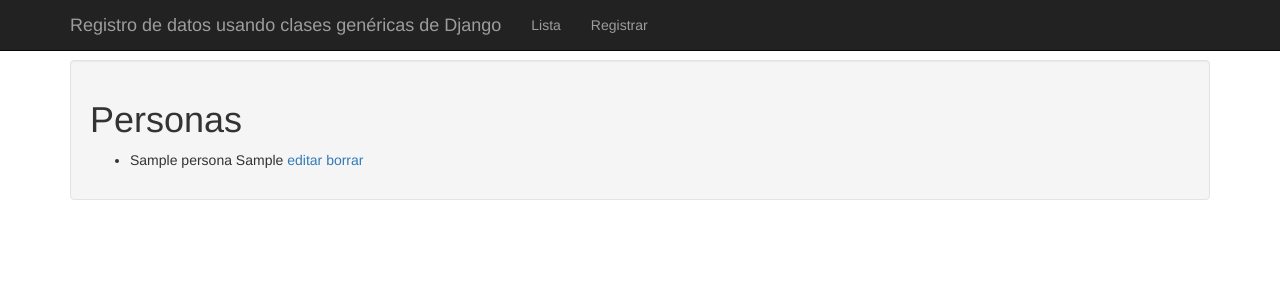
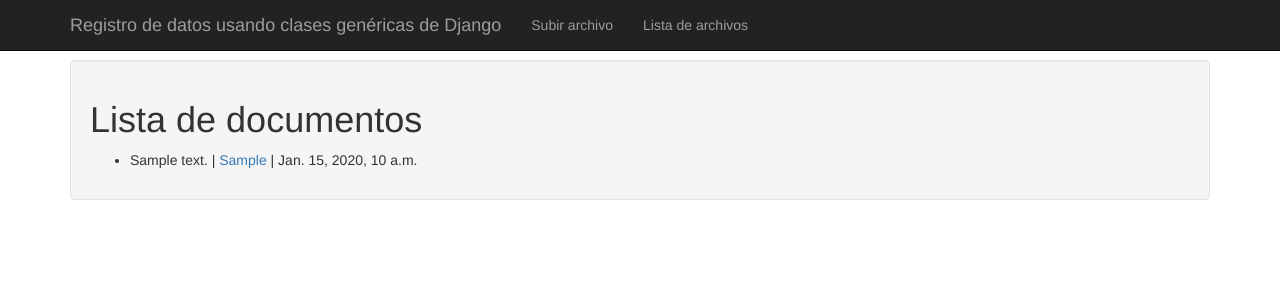
Before and after one commit to argenisosorio/registro_vistas_clases, a Django app: page / in a window 1280 px wide. Shown: the top 300 px of the page. Run offline with Django 3.2, Linux system fonts and the light colour scheme; tables that the repository leaves empty hold one stand-in row (values such as "Sample post"); some libraries are stand-ins or nearby versions.

Commit message:
Arreglando detalles además de que se documentaron las views

```diff
--- a/registro/admin.py
+++ b/registro/admin.py
@@ -1,6 +1,6 @@
 # -*- coding: utf-8 -*-
 from django.contrib import admin
-from registro.models import Persona, Document
+from registro.models import Document
 
-admin.site.register(Persona)
+
 admin.site.register(Document)
--- a/registro/forms.py
+++ b/registro/forms.py
@@ -6,4 +6,4 @@ from registro.models import Document
 class DocumentForm(forms.ModelForm):
     class Meta:
         model = Document
-        fields = ('description', 'document', )
+        fields = ('description','document',)
--- a/registro/models.py
+++ b/registro/models.py
@@ -8,13 +8,5 @@ class Document(models.Model):
     document = models.FileField(upload_to='')
     uploaded_at = models.DateTimeField(auto_now_add=True)
 
-
-class Persona(models.Model):
-    nombre = models.CharField(max_length=200)
-    cedula = models.CharField(max_length=8)
-
     def __unicode__(self):
-        return self.nombre
-
-    def get_absolute_url(self):
-        return reverse('registro:editar', kwargs={'pk': self.pk})
+        return self.description
--- a/registro/templates/registro/base.html
+++ b/registro/templates/registro/base.html
@@ -49,8 +49,10 @@
         </div>
         <div id="navbar" class="navbar-collapse collapse">
           <ul class="nav navbar-nav">
-            <li><a href="{% url 'registro:consultar' %}">Lista</a></li>
-            <li><a href="{% url 'registro:registrar' %}">Registrar</a></li>
+            <li><a href="{% url 'registro:file' %}">Subir archivo</a></li>
+          </ul>
+          <ul class="nav navbar-nav">
+            <li><a href="{% url 'registro:list_files' %}">Lista de archivos</a></li>
           </ul>
         </div>
       </div>
--- /dev/null
+++ b/registro/templates/registro/list_files.html
@@ -0,0 +1,12 @@
+{% extends "registro/base.html" %}
+{% block titulo %}List of Files{% endblock %}
+{% block cuerpo %}
+<h1>Lista de documentos</h1>
+<ul>
+  {% for x in object_list %}
+  <li>
+    {{ x.description}} | <a href="media/{{ x.document}}">{{ x.document}}</a> | {{ x.uploaded_at}}
+  </li>
+  {% endfor %}
+</ul>
+{% endblock %}
--- a/registro/templates/registro/persona_list.html
+++ /dev/null
@@ -1,13 +0,0 @@
-{% extends "registro/base.html" %}
-{% block titulo %}Lista{% endblock %}
-{% block cuerpo %}
-<h1>Personas</h1>
-<ul>
-  {% for persona in object_list %}
-  <li>{{ persona.nombre }} {{ persona.cedula }}
-  <a href="{% url 'registro:editar' persona.id %}">editar</a>
-  <a href="{% url 'registro:borrar' persona.id %}">borrar</a>
-  </li>
-  {% endfor %}
-</ul>
-{% endblock %}
--- a/registro/urls.py
+++ b/registro/urls.py
@@ -4,9 +4,6 @@ from registro import views
 
 
 urlpatterns = patterns('',
-    url(r'^$', views.Consultar.as_view(), name='consultar'),
+    url(r'^$', views.List_files.as_view(), name='list_files'),
     url(r'^file$', views.file, name='file'),
-    url(r'^registrar$', views.Registrar.as_view(), name='registrar'),
-    url(r'^editar/(?P<pk>\d+)$', views.Editar.as_view(), name='editar'),
-    url(r'^borrar/(?P<pk>\d+)$', views.Borrar.as_view(), name='borrar'),
 )
--- a/registro/views.py
+++ b/registro/views.py
@@ -3,7 +3,7 @@ from django.http import HttpResponse, HttpResponseRedirect
 from django.views.generic import TemplateView,ListView
 from django.views.generic.edit import CreateView, UpdateView, DeleteView
 from django.core.urlresolvers import reverse_lazy
-from registro.models import Persona, Document
+from registro.models import Document
 from registro.forms import DocumentForm
 from django.shortcuts import render
 from django.conf import settings
@@ -12,11 +12,14 @@ from django.shortcuts import redirect
 
 
 def file(request):
+    """
+    Función que permite guardar los documentos, se guardar en /media
+    """
     if request.method == 'POST':
         form = DocumentForm(request.POST, request.FILES)
         if form.is_valid():
             form.save()
-            return redirect('registro:consultar')
+            return redirect('registro:list_files')
     else:
         form = DocumentForm()
     return render(request, 'registro/file.html', {
@@ -24,22 +27,9 @@ def file(request):
     })
 
 
-class Consultar(ListView):
-    model = Persona
-
-
-class Registrar(CreateView):
-    model = Persona
-    fields = ['nombre', 'cedula']
-    success_url = reverse_lazy('registro:consultar')
-
-
-class Editar(UpdateView):
-    model = Persona
-    fields = ['nombre', 'cedula']
-    success_url = reverse_lazy('registro:consultar')
-
-
-class Borrar(DeleteView):
-    model = Persona
-    success_url = reverse_lazy('registro:consultar')
+class List_files(ListView):
+    """
+    Clase que permite listar los documentos registrados
+    """
+    model = Document
+    template_name = "registro/list_files.html"
```
Also changed, not shown: registro/templates/registro/persona_confirm_delete.html (deleted, +0 -8 lines), registro/templates/registro/persona_form.html (deleted, +0 -8 lines), 1 other file.
